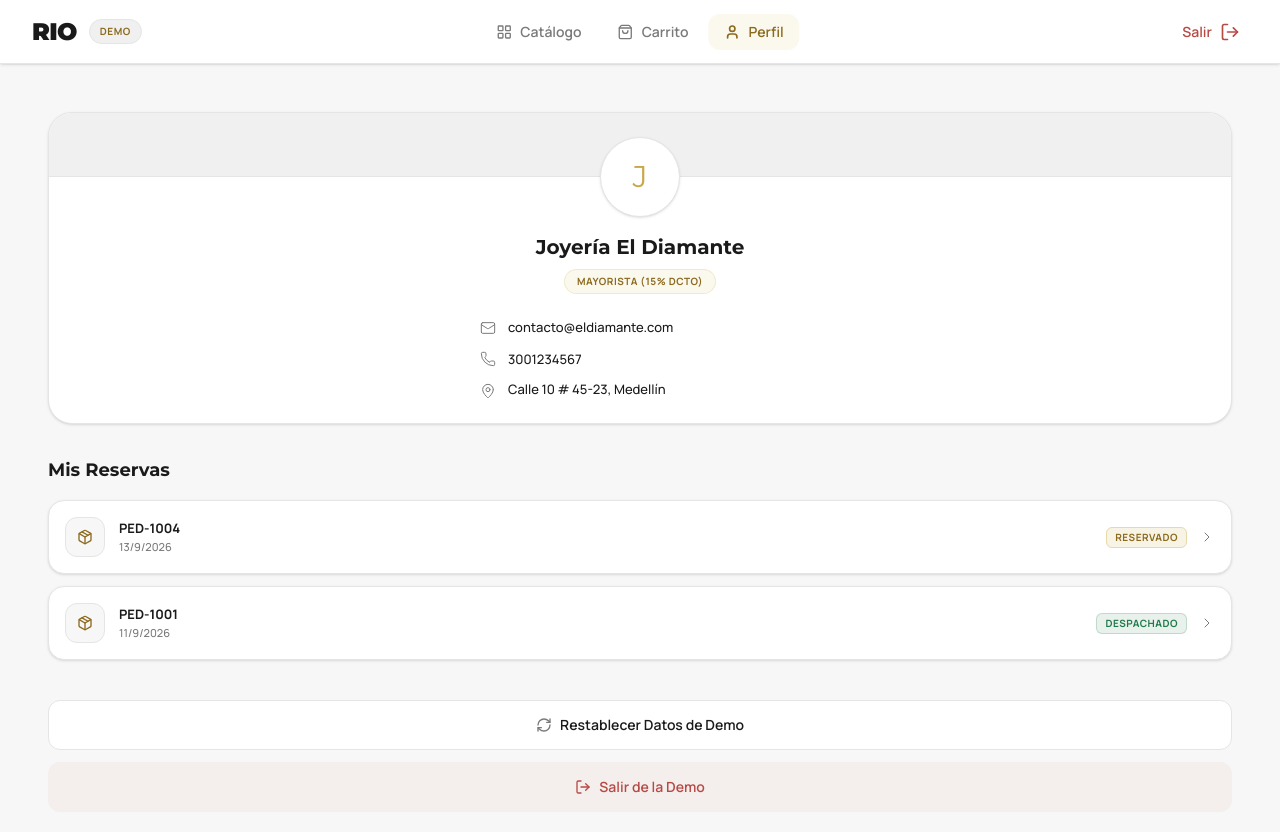
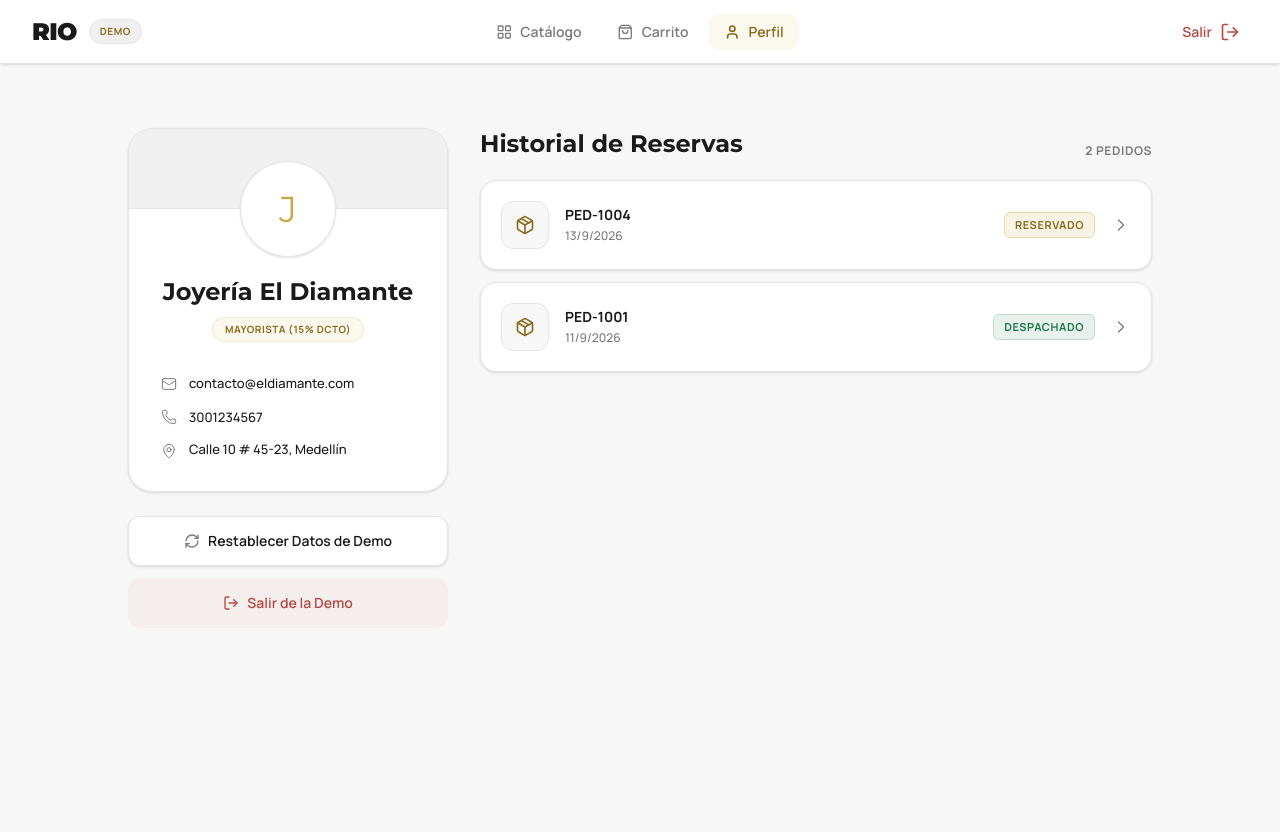
Before and after one commit to 2001mapa/rio_laminado_demo, a Next.js app: page /cliente/perfil in a window 1280 px wide. Shown: the top 832 px of the page. After the commit the page ends 800 px from the top, so only its background shows below. Built offline with nearby package versions, Linux system fonts and the light colour scheme.

Commit message:
✨ Feat: Rediseño del perfil de cliente con layout a 2 columnas en Desktop

```diff
--- a/src/app/cliente/perfil/page.tsx
+++ b/src/app/cliente/perfil/page.tsx
@@ -19,22 +19,45 @@ export default function PerfilPage() {
     }
   };
 
+  const ActionButtons = () => (
+    <div className="space-y-3">
+      <button
+        onClick={handleReset}
+        className="w-full flex items-center justify-center py-3.5 px-4 border border-rio-border rounded-xl text-sm font-semibold text-rio-ink bg-rio-surface hover:bg-rio-surface-muted transition-colors shadow-sm"
+      >
+        <RefreshCw className="w-4 h-4 mr-2 text-rio-muted" />
+        Restablecer Datos de Demo
+      </button>
+      <Link
+        href="/acceso-rio"
+        className="w-full flex items-center justify-center py-3.5 px-4 border border-transparent rounded-xl text-sm font-semibold text-rio-danger bg-rio-danger/5 hover:bg-rio-danger/10 transition-colors"
+      >
+        <LogOut className="w-4 h-4 mr-2" />
+        Salir de la Demo
+      </Link>
+    </div>
+  );
+
   return (
-    <div className="p-4 pb-32">
-      <div className="bg-rio-surface p-6 rounded-3xl border border-rio-border shadow-sm text-center mb-8 relative overflow-hidden">
-        <div className="absolute top-0 left-0 right-0 h-16 bg-rio-surface-muted border-b border-rio-border"></div>
-        <div className="w-20 h-20 bg-rio-surface rounded-full flex items-center justify-center mx-auto mb-4 text-3xl font-serif text-rio-gold border border-rio-border relative z-10 shadow-sm">
+    <div className="p-4 pb-32 md:p-0 md:py-8">
+      <div className="max-w-5xl mx-auto md:grid md:grid-cols-12 md:gap-8 md:items-start">
+
+        {/* Left Column: Profile Card */}
+        <div className="md:col-span-5 lg:col-span-4 space-y-6 mb-8 md:mb-0">
+          <div className="bg-rio-surface p-6 md:p-8 rounded-3xl border border-rio-border shadow-sm text-center relative overflow-hidden md:sticky md:top-24">
+            <div className="absolute top-0 left-0 right-0 h-16 md:h-20 bg-rio-surface-muted border-b border-rio-border"></div>
+            <div className="w-20 h-20 md:w-24 md:h-24 bg-rio-surface rounded-full flex items-center justify-center mx-auto mb-4 md:mb-5 text-3xl md:text-4xl font-serif text-rio-gold border border-rio-border relative z-10 shadow-sm">
               {currentCustomer.name.charAt(0)}
             </div>
-        <h1 className="text-xl font-serif font-bold text-rio-ink">{currentCustomer.name}</h1>
-        <div className="mt-2 inline-flex items-center px-3 py-1 rounded-full text-[10px] font-bold uppercase tracking-wider bg-rio-gold-light/20 text-rio-gold-dark border border-rio-gold-light/50">
+            <h1 className="text-xl md:text-2xl font-serif font-bold text-rio-ink leading-tight">{currentCustomer.name}</h1>
+            <div className="mt-2.5 inline-flex items-center px-3 py-1 rounded-full text-[10px] font-bold uppercase tracking-wider bg-rio-gold-light/20 text-rio-gold-dark border border-rio-gold-light/50">
               Mayorista ({currentCustomer.discount}% dcto)
             </div>
 
-        <div className="mt-6 flex flex-col space-y-3 text-[13px] text-left max-w-xs mx-auto">
+            <div className="mt-6 md:mt-8 flex flex-col space-y-3.5 text-[13px] text-left mx-auto">
               <div className="flex items-center text-rio-ink font-medium">
                 <Mail className="w-4 h-4 mr-3 text-rio-muted" strokeWidth={1.5} />
-            {currentCustomer.email}
+                <span className="truncate">{currentCustomer.email}</span>
               </div>
               <div className="flex items-center text-rio-ink font-medium">
                 <Phone className="w-4 h-4 mr-3 text-rio-muted" strokeWidth={1.5} />
@@ -47,28 +70,40 @@ export default function PerfilPage() {
             </div>
           </div>
 
-      <h2 className="text-lg font-serif font-bold text-rio-ink mb-4">Mis Reservas</h2>
-      <div className="space-y-3 mb-10">
+          {/* Action buttons (Desktop) */}
+          <div className="hidden md:block">
+            <ActionButtons />
+          </div>
+        </div>
+
+        {/* Right Column: Orders */}
+        <div className="md:col-span-7 lg:col-span-8">
+          <div className="flex items-end justify-between mb-5">
+            <h2 className="text-xl md:text-2xl font-serif font-bold text-rio-ink">Historial de Reservas</h2>
+            <span className="text-[12px] font-bold text-rio-muted uppercase tracking-wider">{customerOrders.length} pedidos</span>
+          </div>
+
+          <div className="space-y-3">
             {customerOrders.length > 0 ? (
               customerOrders.map(order => (
                 <Link
                   href={`/cliente/pedido/${order.id}`}
                   key={order.id}
-              className="flex items-center justify-between p-4 bg-rio-surface rounded-2xl border border-rio-border shadow-sm active:scale-[0.98] transition-transform group hover:border-rio-gold/40"
+                  className="flex items-center justify-between p-4 md:p-5 bg-rio-surface rounded-2xl border border-rio-border shadow-sm active:scale-[0.98] md:hover:scale-[1.01] transition-all group hover:border-rio-gold/40 hover:shadow-md"
                 >
                   <div className="flex items-center">
-                <div className="w-10 h-10 rounded-xl bg-rio-background flex items-center justify-center mr-3.5 shrink-0 border border-rio-border group-hover:bg-rio-gold/5 transition-colors">
-                  <Package className="w-4 h-4 text-rio-gold-dark" />
+                    <div className="w-10 h-10 md:w-12 md:h-12 rounded-xl bg-rio-background flex items-center justify-center mr-3.5 md:mr-4 shrink-0 border border-rio-border group-hover:bg-rio-gold/5 transition-colors">
+                      <Package className="w-4 h-4 md:w-5 md:h-5 text-rio-gold-dark" />
                     </div>
                     <div>
-                  <p className="text-[13px] font-bold text-rio-ink leading-none mb-1.5">{order.number}</p>
-                  <p className="text-[11px] font-medium text-rio-muted leading-none">
+                      <p className="text-[13px] md:text-sm font-bold text-rio-ink leading-none mb-1.5 md:mb-2">{order.number}</p>
+                      <p className="text-[11px] md:text-[12px] font-medium text-rio-muted leading-none">
                         {new Date(order.createdAt).toLocaleDateString('es-CO')}
                       </p>
                     </div>
                   </div>
                   <div className="flex items-center">
-                <span className={`text-[10px] font-bold uppercase tracking-wider px-2 py-0.5 rounded-md border mr-3 ${
+                    <span className={`text-[10px] md:text-[11px] font-bold uppercase tracking-wider px-2 md:px-2.5 py-0.5 md:py-1 rounded-md border mr-2 md:mr-4 ${
                       order.status === 'Reservado' ? 'bg-rio-gold-light/30 text-rio-gold-dark border-rio-gold-light' :
                       order.status === 'Cancelado' ? 'bg-rio-danger/10 text-rio-danger border-rio-danger/20' :
                       order.status === 'Verificado' || order.status === 'Despachado' || order.status === 'Empacado' ? 'bg-rio-success/10 text-rio-success border-rio-success/20' :
@@ -77,32 +112,24 @@ export default function PerfilPage() {
                     }`}>
                       {order.status}
                     </span>
-                <ChevronRight className="w-4 h-4 text-rio-muted" strokeWidth={1.5} />
+                    <ChevronRight className="w-4 h-4 md:w-5 md:h-5 text-rio-muted group-hover:text-rio-ink transition-colors" strokeWidth={1.5} />
                   </div>
                 </Link>
               ))
             ) : (
-          <div className="text-center py-6 bg-rio-surface rounded-2xl border border-rio-border border-dashed">
-            <p className="text-[13px] text-rio-muted font-medium">No tienes reservas aún.</p>
+              <div className="text-center py-10 bg-rio-surface rounded-2xl border border-rio-border border-dashed">
+                <Package className="w-8 h-8 text-rio-muted/30 mx-auto mb-3" />
+                <p className="text-[14px] text-rio-muted font-medium">No tienes reservas aún.</p>
               </div>
             )}
           </div>
 
-      <div className="space-y-3">
-        <button
-          onClick={handleReset}
-          className="w-full flex items-center justify-center py-3.5 px-4 border border-rio-border rounded-xl text-sm font-semibold text-rio-ink bg-rio-surface hover:bg-rio-surface-muted transition-colors"
-        >
-          <RefreshCw className="w-4 h-4 mr-2 text-rio-muted" />
-          Restablecer Datos de Demo
-        </button>
-        <Link
-          href="/acceso-rio"
-          className="w-full flex items-center justify-center py-3.5 px-4 border border-transparent rounded-xl text-sm font-semibold text-rio-danger bg-rio-danger/5 hover:bg-rio-danger/10 transition-colors"
-        >
-          <LogOut className="w-4 h-4 mr-2" />
-          Salir de la Demo
-        </Link>
+          {/* Action buttons (Mobile) */}
+          <div className="md:hidden mt-8">
+            <ActionButtons />
+          </div>
+        </div>
+
       </div>
     </div>
   );
```
Lines whose indentation alone changed are shown as unchanged.
